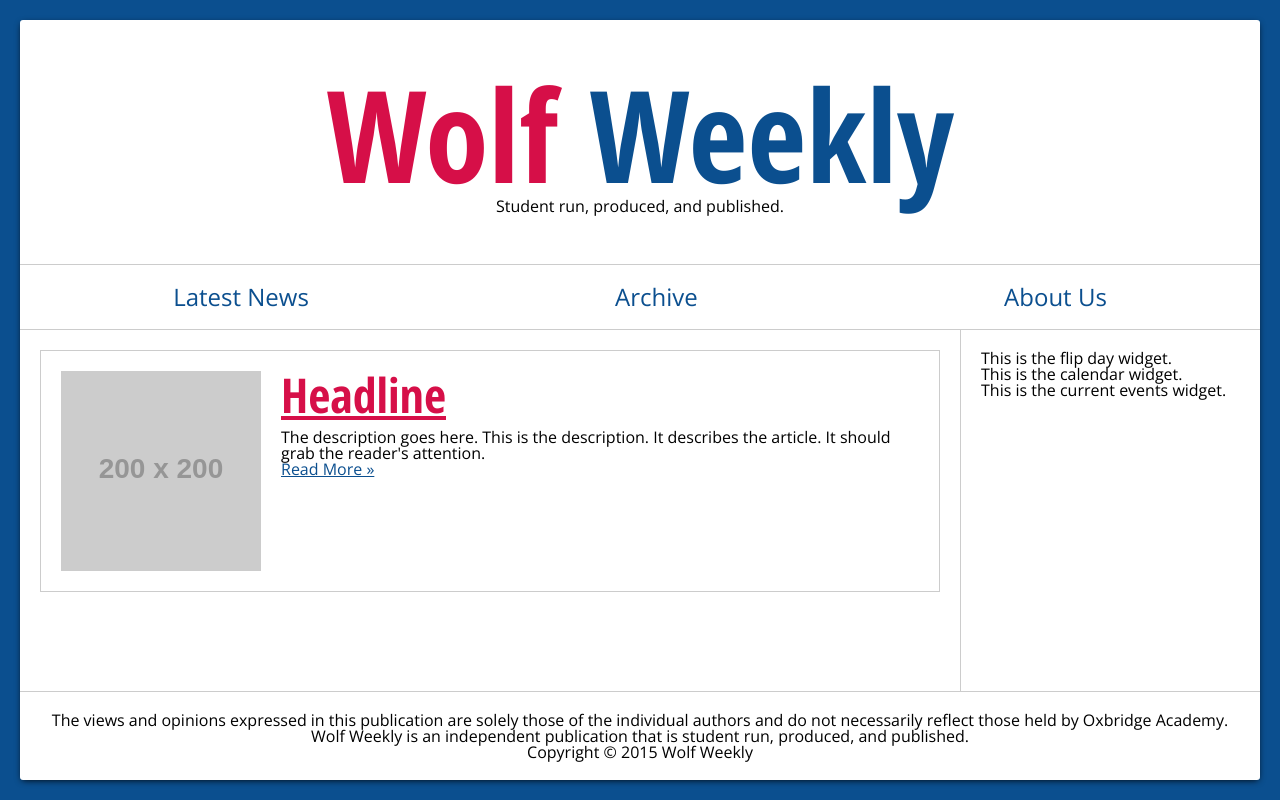
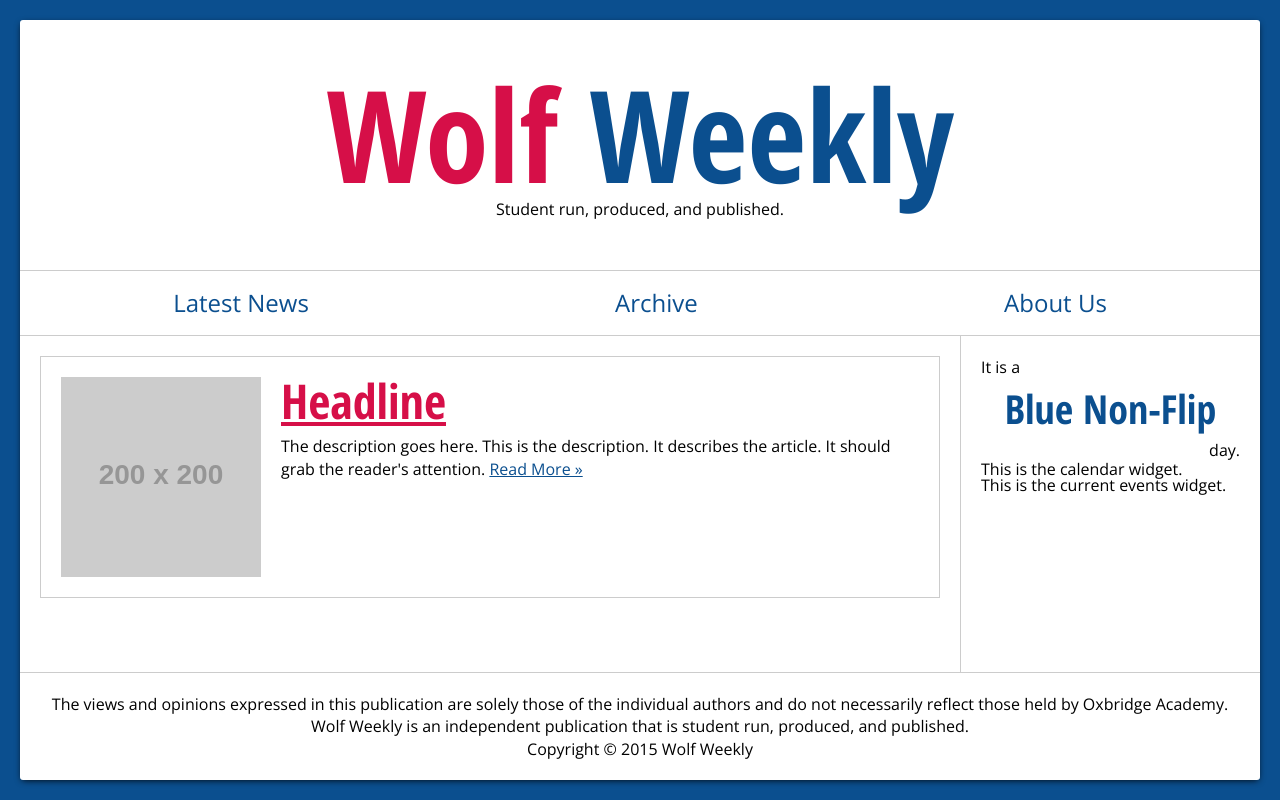
Before and after one commit to justinlubin/Wolf-Weekly-Theme, a plain HTML site: page index.html in a window 1280 px wide. Drawn offline with nearby package versions, Linux system fonts and the light colour scheme; placeholder pictures from the web are drawn by us.

Commit message:
Add flip widget styling and improve line height styling.

```diff
--- a/index.html
+++ b/index.html
@@ -23,13 +23,15 @@
             </nav>
             <div id="content-wrapper">
                 <aside id="main-sidebar">
-                    <div id="flip-day-widget">
-                        This is the flip day widget.
+                    <div class="flip-day-widget">
+                        <p class="flip-day-widget-top">It is a</p>
+                        <h3 class="type-of-day" data-color="blue" data-flip="0">Blue Non-Flip</h3>
+                        <p class="flip-day-widget-bottom">day.</p>
                     </div>
-                    <div id="calendar-widget">
+                    <div class="calendar-widget">
                         This is the calendar widget.
                     </div>
-                    <div id="current-events-widget">
+                    <div class="current-events-widget">
                         This is the current events widget.
                     </div>
                 </aside>
--- a/main.css
+++ b/main.css
@@ -24,8 +24,20 @@
     font-weight: 700;
 }
 
+p {
+    line-height: 1.4em;
+}
+
 a {
     color: #0B4F8F;
+}
+
+.type-of-day[data-color="blue"] {
+    color: #0B4F8F;
+}
+
+.type-of-day[data-color="red"] {
+    color: #D60F48;
 }
 
 /* - Newspaper - */
@@ -96,6 +108,18 @@
     border-left: 1px solid #CCCCCC;
 }
 
+    /* - Widget: Flip Day - */
+
+    .flip-day-widget .type-of-day {
+        font-size: 2.5em;
+        text-align: center;
+        margin: 10px 0;
+    }
+
+    .flip-day-widget-bottom {
+        text-align: right;
+    }
+
 /* - Main Content - */
 
 .main-content {
@@ -130,7 +154,7 @@
         }
 
     .article-listing-content p {
-        display: inline-block;
+        display: inline;
     }
 
 /* - Main Footer - */
```
